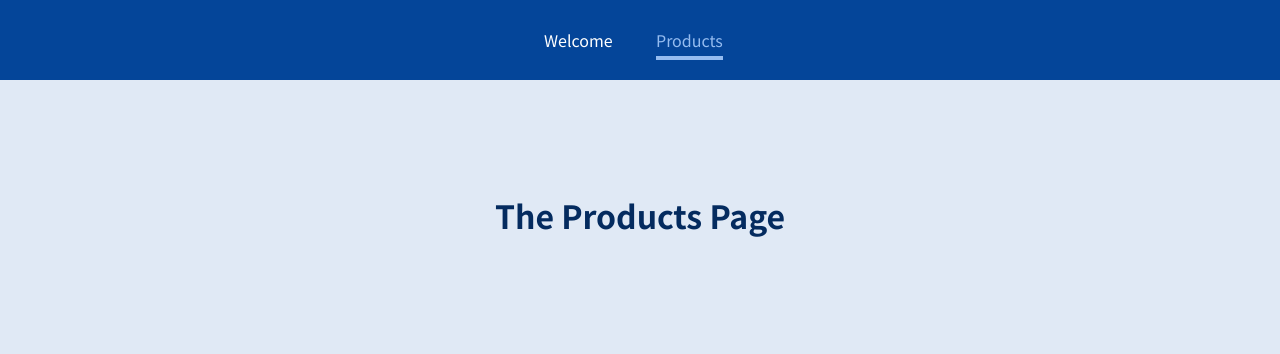
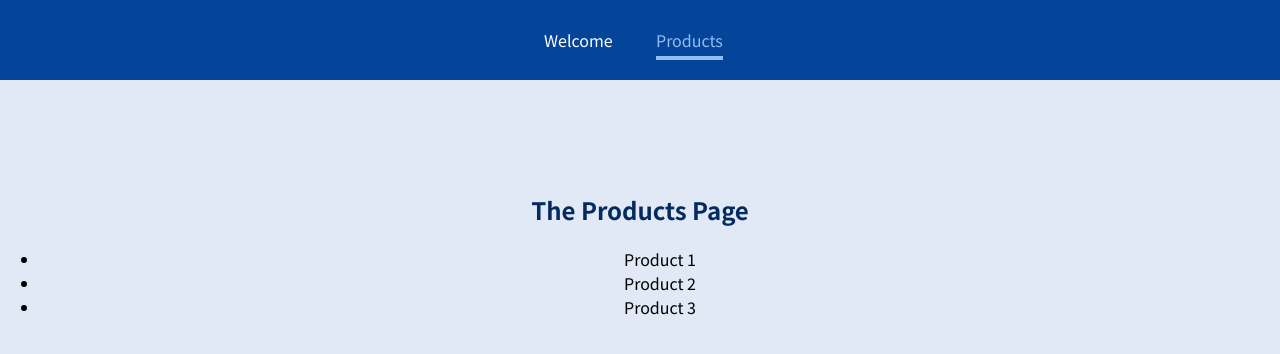
Before and after one commit to Coughdrops13/udemy-reactjs, a JavaScript app in the folder react-complete-guide-react-router/: page /products in a window 1280 px wide. Shown: the top 354 px of the page. Built offline with nearby package versions, Linux system fonts and the light colour scheme.

Commit message:
create ProductDetail page/component

```diff
--- a/react-complete-guide-react-router/src/pages/Products.js
+++ b/react-complete-guide-react-router/src/pages/Products.js
@@ -1,5 +1,14 @@
 const Products = () => {
-  return <h1>The Products Page</h1>
+  return (
+    <section>
+      <h1>The Products Page</h1>
+      <ul>
+        <li>Product 1</li>
+        <li>Product 2</li>
+        <li>Product 3</li>
+      </ul>
+    </section>
+  )
 };
 
 export default Products;
```
Also changed, not shown: react-complete-guide-react-router/src/pages/ProductDetails.js (added, +12 -0 lines).
